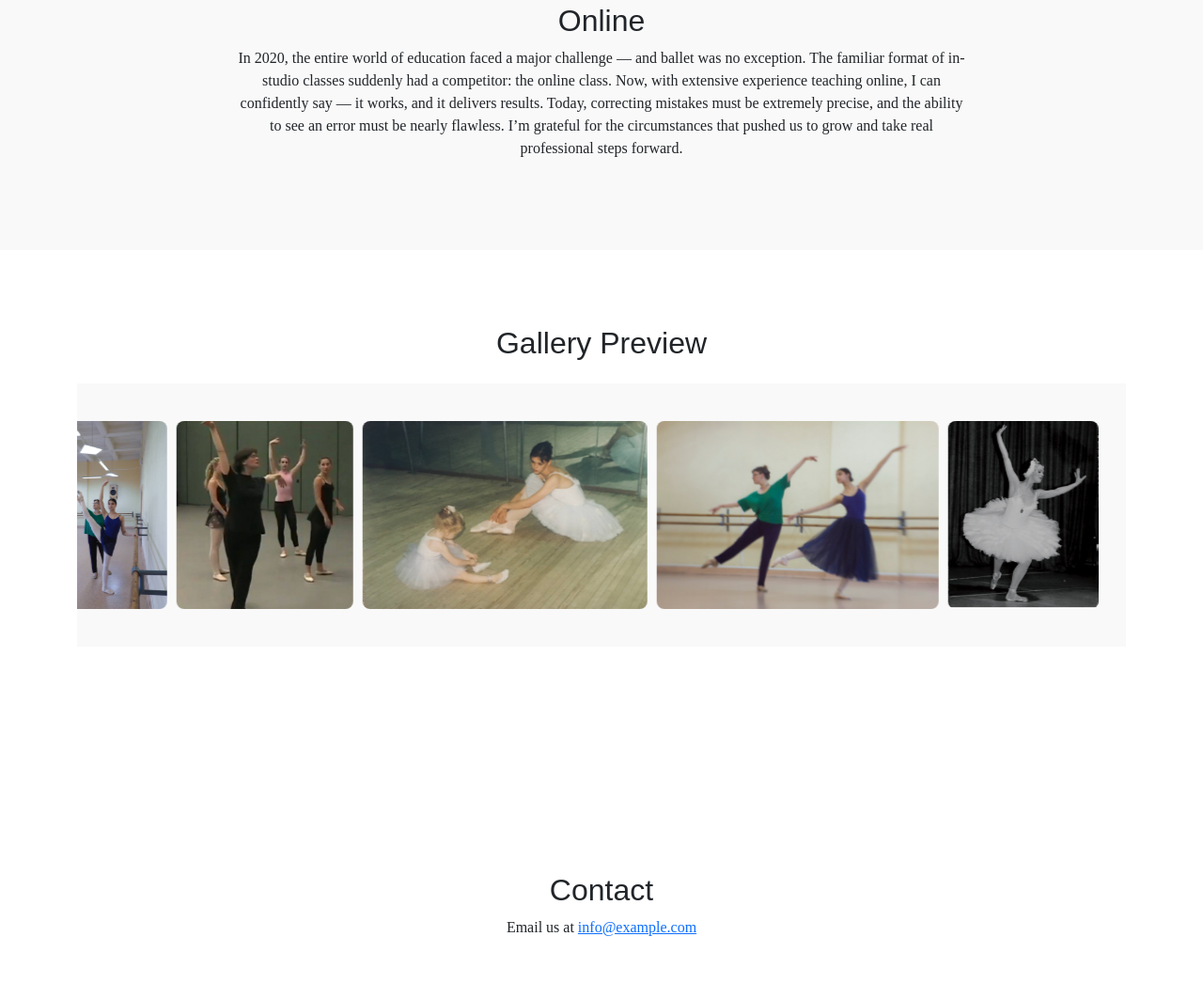
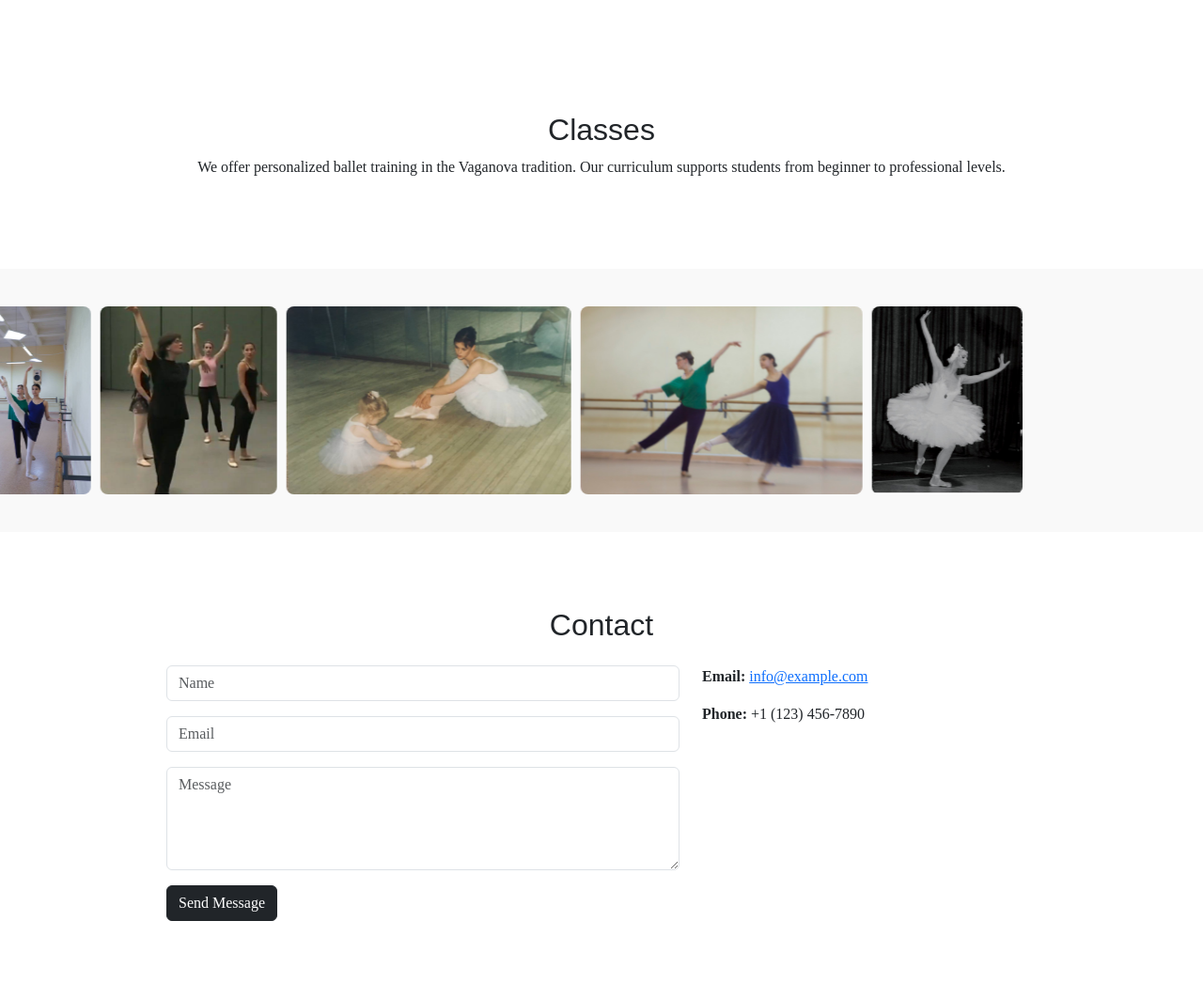
Before and after one commit to artballetspb/ballet-site, a plain HTML site: page index.html in a window 1280 px wide. Shown: the part 961-2024 px from the top of the page at 94% size. Drawn offline with nearby package versions, Linux system fonts and the light colour scheme; a web font is replaced by a local one.

Commit message:
Update index.html

```diff
--- a/index.html
+++ b/index.html
@@ -18,7 +18,6 @@
       font-family: 'JHA_Times_Now_SemiLight', serif;
       font-size: 16px;
       line-height: 24px;
-      padding-bottom: 100px;
     }
     h1, h2, h3 {
       font-family: 'NeueHaasGrotText-55Roman', sans-serif;
@@ -33,11 +32,6 @@
       top: 0;
       z-index: 1000;
       box-shadow: 0 2px 8px rgba(0, 0, 0, 0.05);
-      transition: background-color 0.3s ease, box-shadow 0.3s ease;
-    }
-    .navbar.scrolled {
-      background-color: rgba(255, 255, 255, 0.95);
-      box-shadow: 0 4px 10px rgba(0, 0, 0, 0.1);
     }
     .navbar-brand {
       font-size: 24px;
@@ -54,29 +48,13 @@
       background: url('hero-image.jpg') center/cover no-repeat;
       position: relative;
     }
-    .hero-text {
-      position: absolute;
-      bottom: 20px;
-      left: 20px;
-      color: white;
-      font-size: 24px;
-      font-weight: bold;
-      background: rgba(0, 0, 0, 0.5);
-      padding: 10px 20px;
-      border-radius: 5px;
-    }
-    .about-section {
+    .about-section, .classes-section, .contact-section {
       padding: 80px 0;
-      background: #f9f9f9;
     }
     .about-content {
       max-width: 800px;
       margin: auto;
       text-align: center;
-    }
-    .classes-section {
-      padding: 80px 0;
-      background: #fff;
     }
     .gallery-scroll {
       overflow: hidden;
@@ -103,9 +81,8 @@
         transform: translateX(-50%);
       }
     }
-    .contact-section {
-      padding: 80px 0;
-      text-align: center;
+    .contact-info {
+      text-align: left;
     }
     @media (max-width: 991.98px) {
       .navbar-collapse {
@@ -145,18 +122,14 @@
   <nav class="navbar navbar-expand-lg">
     <div class="container">
       <a class="navbar-brand" href="#">Vaganova technique</a>
-      <button class="navbar-toggler" type="button" data-bs-toggle="collapse" data-bs-target="#navbarNav" aria-controls="navbarNav" aria-expanded="false" aria-label="Toggle navigation">
+      <button class="navbar-toggler" type="button" data-bs-toggle="collapse" data-bs-target="#navbarNav">
         <span class="navbar-toggler-icon"></span>
       </button>
       <div class="collapse navbar-collapse" id="navbarNav">
-        <div class="d-lg-none text-end pe-4">
-          <button class="btn btn-link" data-bs-toggle="collapse" data-bs-target="#navbarNav" aria-label="Close menu">
-            <span style="font-size: 32px;">&times;</span>
-          </button>
-        </div>
         <ul class="navbar-nav ms-auto">
           <li class="nav-item"><a class="nav-link" href="#about">About</a></li>
           <li class="nav-item"><a class="nav-link" href="#classes">Classes</a></li>
+          <li class="nav-item"><a class="nav-link" href="#gallery">Gallery</a></li>
           <li class="nav-item"><a class="nav-link" href="#contact">Contact</a></li>
         </ul>
       </div>
@@ -170,30 +143,49 @@
       <h2>About Elena Vaganova Technique</h2>
       <p>If you’ve opened this page, it means you want to learn more about the ballet class, gain knowledge, develop your abilities, discover the secrets of Vaganova, and explore the Russian style of ballet training and the richness that the art of ballet offers.</p>
       <p>You’ve found a place where stable, steadily progressing technique is built — where knowledge is shared, potential is developed, and ballet is approached as true art and creative expression. These classes not only support personal growth, but also help students prepare for professional ballet schools, competitions, and auditions. We also offer teacher masterclasses and share the deeper principles of the Vaganova system. Classes are available for children, adult enthusiasts of all levels, and ballet instructors.</p>
-      <h2 class="spaced-title">Online</h2>
-      <p>In 2020, the entire world of education faced a major challenge — and ballet was no exception. The familiar format of in-studio classes suddenly had a competitor: the online class. Now, with extensive experience teaching online, I can confidently say — it works, and it delivers results. Today, correcting mistakes must be extremely precise, and the ability to see an error must be nearly flawless. I’m grateful for the circumstances that pushed us to grow and take real professional steps forward.</p>
     </div>
   </section>
 
-  <section id="classes" class="classes-section" style="margin-bottom: 80px;">
-    <div class="container">
-      <h2 class="text-center mb-4">Gallery Preview</h2>
-      <div class="gallery-scroll">
-        <div id="gallery-wrapper">
-          <img src="ballet1.jpg" alt="Ballet 1">
-          <img src="ballet2.jpg" alt="Ballet 2">
-          <img src="ballet3.jpg" alt="Ballet 3">
-          <img src="ballet4.jpg" alt="Ballet 4">
-          <img src="ballet5.jpg" alt="Ballet 5">
-        </div>
-      </div>
+  <section id="classes" class="classes-section">
+    <div class="container text-center">
+      <h2>Classes</h2>
+      <p>We offer personalized ballet training in the Vaganova tradition. Our curriculum supports students from beginner to professional levels.</p>
     </div>
   </section>
 
-  <section id="contact" class="contact-section" style="margin-top: 60px;">
+  <section id="gallery" class="gallery-scroll">
+    <div id="gallery-wrapper">
+      <img src="ballet1.jpg" alt="Ballet 1">
+      <img src="ballet2.jpg" alt="Ballet 2">
+      <img src="ballet3.jpg" alt="Ballet 3">
+      <img src="ballet4.jpg" alt="Ballet 4">
+      <img src="ballet5.jpg" alt="Ballet 5">
+    </div>
+  </section>
+
+  <section id="contact" class="contact-section">
     <div class="container">
-      <h2>Contact</h2>
-      <p>Email us at <a href="mailto:info@example.com">info@example.com</a></p>
+      <h2 class="text-center mb-4">Contact</h2>
+      <div class="row justify-content-center">
+        <div class="col-md-6">
+          <form>
+            <div class="mb-3">
+              <input type="text" class="form-control" placeholder="Name">
+            </div>
+            <div class="mb-3">
+              <input type="email" class="form-control" placeholder="Email">
+            </div>
+            <div class="mb-3">
+              <textarea class="form-control" rows="4" placeholder="Message"></textarea>
+            </div>
+            <button type="submit" class="btn btn-dark">Send Message</button>
+          </form>
+        </div>
+        <div class="col-md-4 contact-info">
+          <p><strong>Email:</strong> <a href="mailto:info@example.com">info@example.com</a></p>
+          <p><strong>Phone:</strong> +1 (123) 456-7890</p>
+        </div>
+      </div>
     </div>
   </section>
 
@@ -203,17 +195,9 @@
       link.addEventListener('click', () => {
         const navbarCollapse = document.querySelector('#navbarNav');
         if (navbarCollapse.classList.contains('show')) {
-          const bsCollapse = new bootstrap.Collapse(navbarCollapse, {
-            toggle: false
-          });
-          bsCollapse.hide();
+          bootstrap.Collapse.getInstance(navbarCollapse).hide();
         }
       });
-    });
-
-    window.addEventListener('scroll', () => {
-      const navbar = document.querySelector('.navbar');
-      navbar.classList.toggle('scrolled', window.scrollY > 10);
     });
   </script>
 </body>
```
